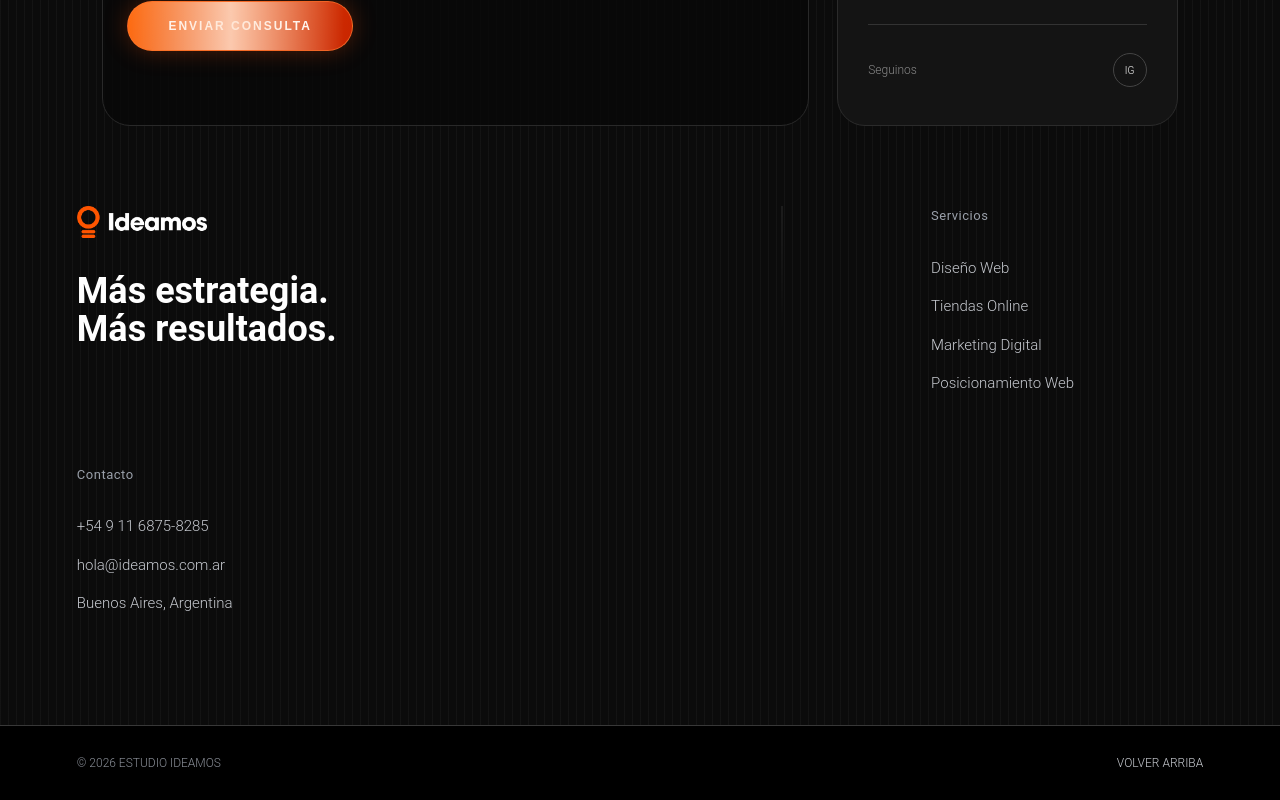
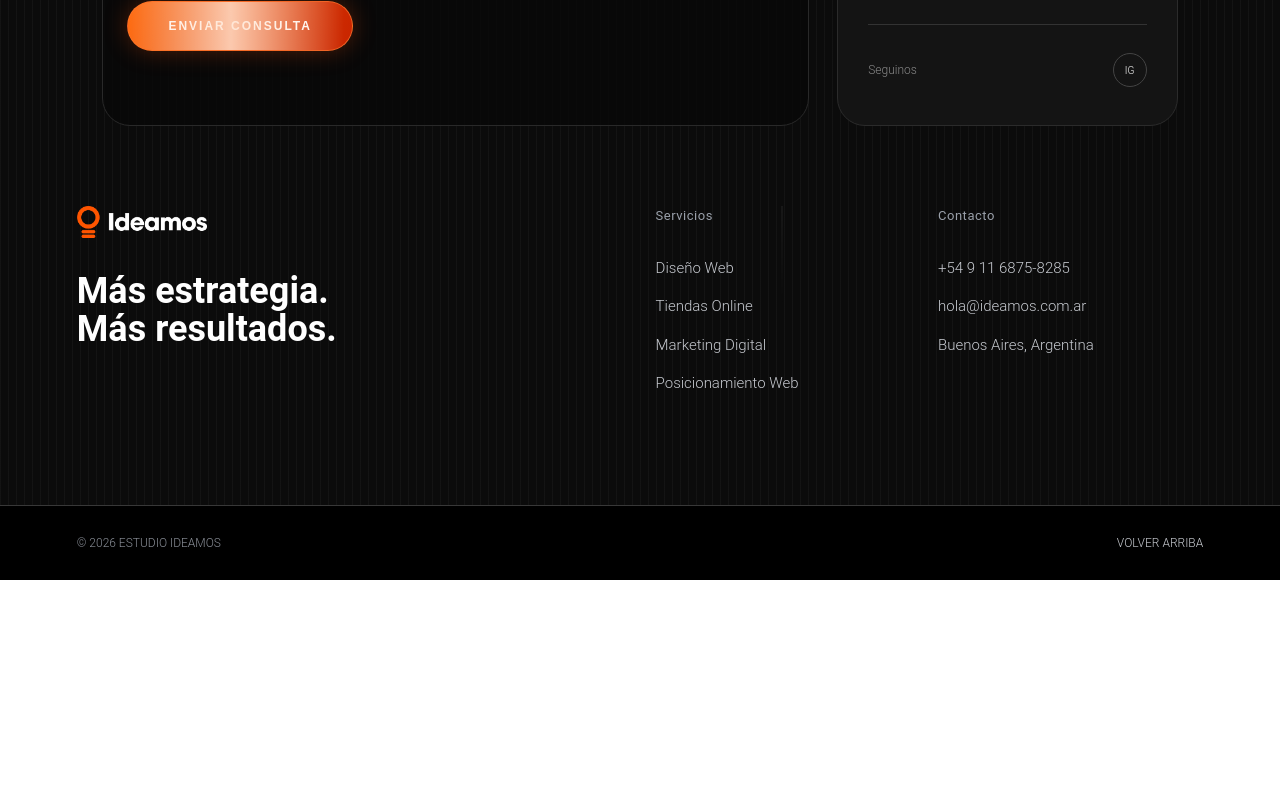
Before and after one commit to ideamosestudio/ideamosdemo, a Next.js app: page / in a window 1280 px wide. Shown: the part 6902-7702 px from the top of the page. After the commit the page ends 7482 px from the top, so only its background shows below. Built offline with nearby package versions, Linux system fonts and the light colour scheme.

Commit message:
Unificar formulario y ordenar footer en desktop

```diff
--- a/app/desktop-responsive.css
+++ b/app/desktop-responsive.css
@@ -134,7 +134,7 @@
   #site-root .home-page .home-testimonials__visual{max-width:550px;margin:0;justify-self:end}
   #site-root .home-page .home-testimonials__controls{position:absolute}
 
-  #site-root .home-page .contact-form{
+  #site-root .contact-form{
     grid-template-columns:minmax(0,1.35fr) minmax(250px,.65fr)!important;
     gap:28px!important;
     padding:clamp(80px,5.8vw,110px) clamp(48px,8vw,154px)!important;
@@ -363,4 +363,27 @@
     margin-left:0!important;
     margin-right:0!important;
   }
+
+  /* Footer: keep Services and Contact as adjacent desktop columns. */
+  #site-root footer .footer-top{
+    grid-template-columns:minmax(0,1.65fr) minmax(180px,.7fr) minmax(230px,.85fr)!important;
+    column-gap:clamp(42px,5vw,88px)!important;
+    align-items:start;
+  }
+
+  #site-root footer .footer-top>.footer-brand{
+    grid-column:1!important;
+    grid-row:1!important;
+  }
+
+  #site-root footer .footer-top>div:nth-child(2){
+    grid-column:2!important;
+    grid-row:1!important;
+  }
+
+  #site-root footer .footer-top>div:nth-child(3){
+    grid-column:3!important;
+    grid-row:1!important;
+    display:flex!important;
+  }
 }
```
